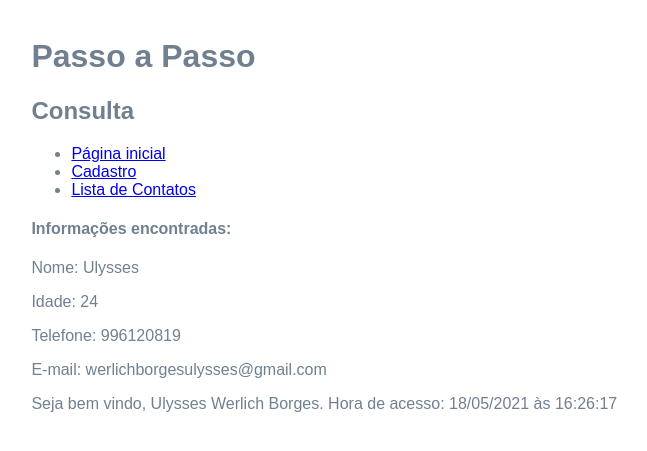
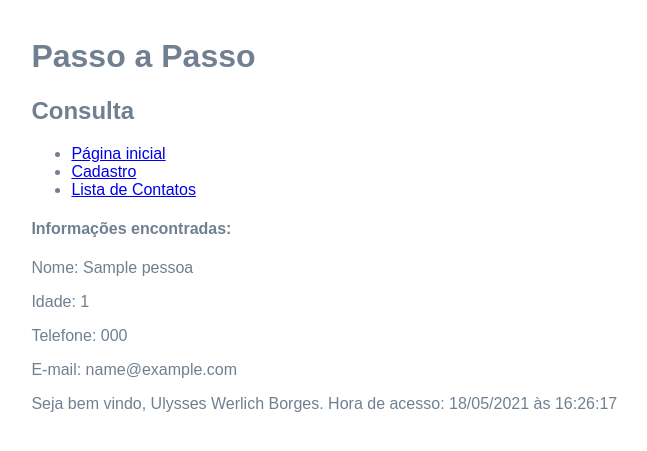
Before and after one commit to UlyssesWerlich/Passo-Passo_PHP, a PHP site: page /views/consulta.php?id=1 in a window 1280 px wide. Shown: the top 451 px of the page, without its empty margins (7-654 px from the left). Run offline with PHP 8.4, Linux system fonts and the light colour scheme; tables that the repository leaves empty or names only in its code hold one stand-in row (values such as "Sample post").

Commit message:
018 - Consultando uma pessoa específica

```diff
--- a/services/pessoaService.php
+++ b/services/pessoaService.php
@@ -22,4 +22,15 @@ function listar(){
 
     return $query->fetchAll(PDO::FETCH_OBJ);
 }
+
+function consultar($id){
+    include("../database/connection.php");
+
+    $query = $pdo->prepare("SELECT * FROM pessoas WHERE id = :id");
+    $query->bindParam(':id', $id);
+    $query->execute();
+    $pdo = null;
+
+    return $query->fetch(PDO::FETCH_OBJ);
+}
 ?>
--- a/views/consulta.php
+++ b/views/consulta.php
@@ -4,24 +4,20 @@
     $titulo = "Consulta";
     include("includes/head.php");
 
+    include("../services/pessoaService.php");
+
     $id = $_GET['id'];
-    $lista = [
-        [ 'id' => 1, 'nome' => 'Ulysses', 'idade' => '24', 'telefone' => '996120819', 'email' => 'werlichborgesulysses@gmail.com' ],
-        [ 'id' => 2, 'nome' => 'Maria', 'idade' => '43', 'telefone' => '996120843', 'email' => 'maria@gmail.com' ],
-        [ 'id' => 3, 'nome' => 'João', 'idade' => '32', 'telefone' => '996120865', 'email' => 'joao@gmail.com' ],
-    ];
 
-    $listaFiltrada = array_filter( $lista, function ( $obj ) use ( $id ) { return $obj['id'] == $id; })  ;
-    if ( !empty($listaFiltrada) ){
-        foreach ($listaFiltrada as $pessoa){
+    $pessoa = consultar($id);
+    if ( !empty($pessoa) ){
 ?>
-    <h4>Informações encontradas: </h4>
-    <p>Nome: <?php echo $pessoa['nome'] ?> </p>
-    <p>Idade: <?php echo $pessoa['idade'] ?> </p>
-    <p>Telefone: <?php echo $pessoa['telefone'] ?> </p>
-    <p>E-mail: <?php echo $pessoa['email'] ?> </p>
+    <h4>Informações encontradas:</h4>
+    <p>Nome: <?= $pessoa->nome ?></p>
+    <p>Idade: <?= $pessoa->idade ?></p>
+    <p>Telefone: <?= $pessoa->telefone ?></p>
+    <p>E-mail: <?= $pessoa->email ?></p>
+
 <?php
-        }
     } else {
         echo "Informação não encontrada";
     }
```
Also changed, not shown: README.md.
